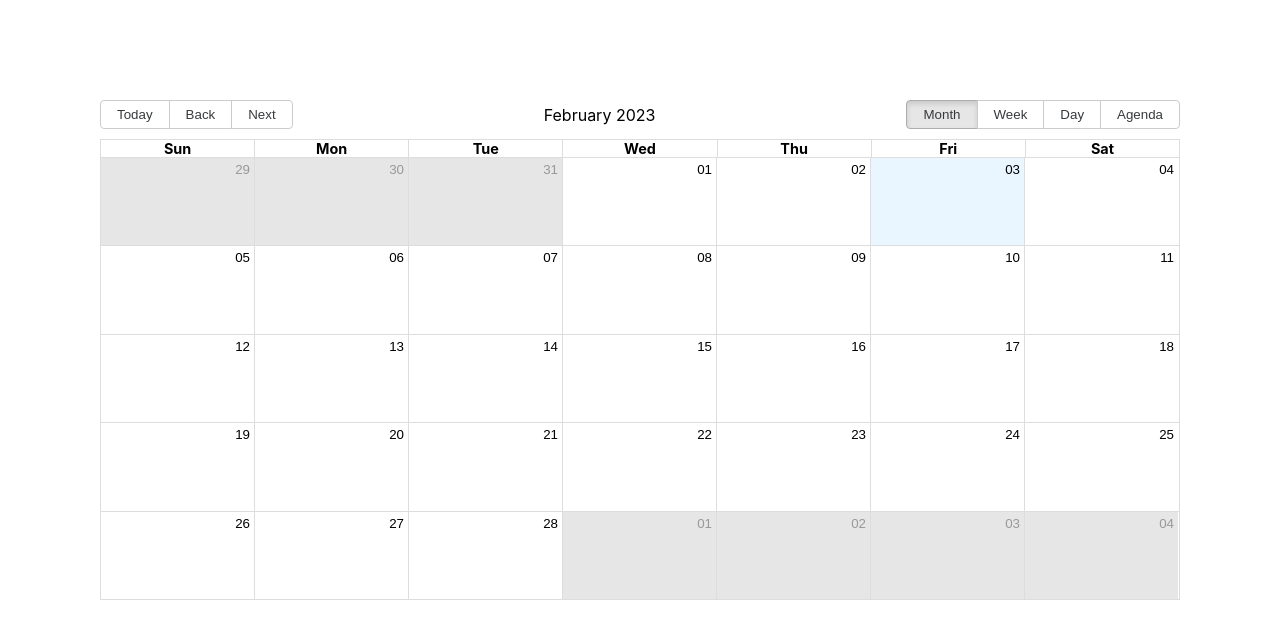
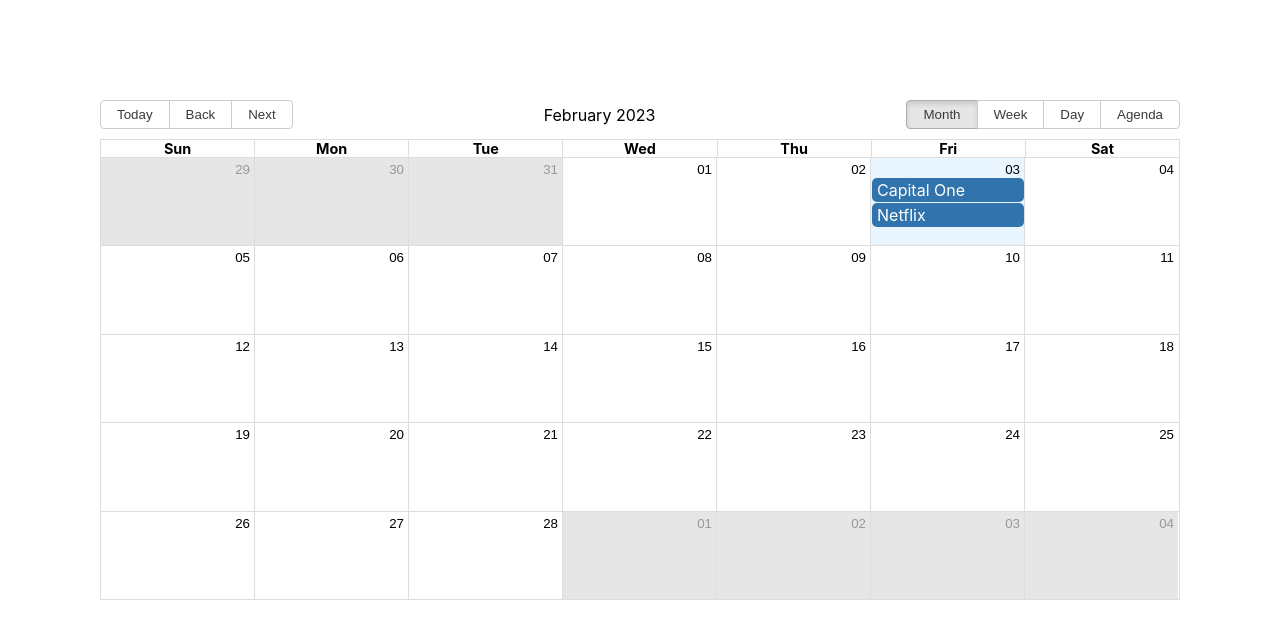
Before and after one commit to KSoto18/dough_tracker, a React (Create React App) app: page / in a window 1280 px wide. Shown: the top 638 px of the page. Built offline with nearby package versions, Linux system fonts and the light colour scheme.

Commit message:
bills show on calendar

```diff
--- a/src/App.js
+++ b/src/App.js
@@ -24,17 +24,17 @@ const localizer = dateFnsLocalizer({
   locales
 })
 
-const bills = [
+const bills= [
   {
     title: "Capital One",
-    start: new Date(2023, 3, 0),
-    end: new Date(2023, 3, 0)
+    start: new Date(2023, 1, 3),
+    end: new Date(2023, 1, 3)
   },
 
   {
     title: "Netflix",
-    start: new Date(2023, 4, 0),
-    end: new Date(2023, 4, 0)
+    start: new Date(2023, 1, 3),
+    end: new Date(2023, 1, 3)
   },
 
 ]
@@ -46,7 +46,7 @@ function App() {
 
       <Calendar
       localizer={localizer}
-      bills={bills}
+      events={bills}
       startAccessor="start"
       endAccessort="end"
       style={{height: 500, margin: "100px"}}
```
